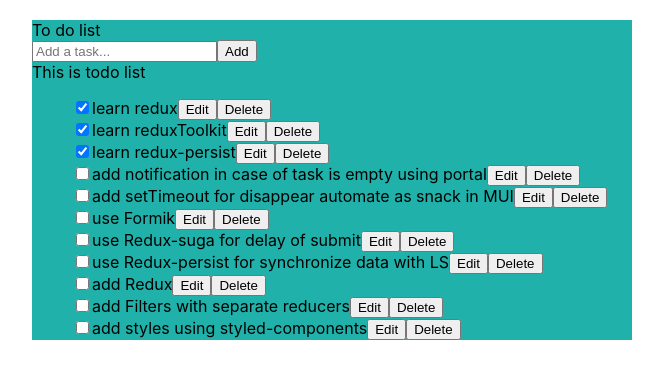
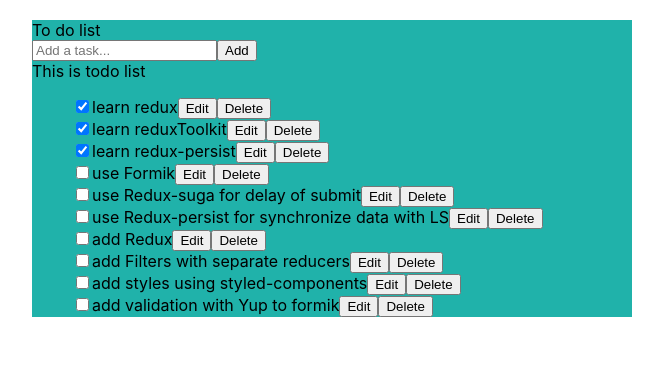
Before and after one commit to VolhaBukhal/todo-react-redux, a React (Create React App) app: page / in a window 1280 px wide. Shown: the top 378 px of the page, without its empty margins (308-971 px from the left). Built offline with nearby package versions, Linux system fonts and the light colour scheme.

Commit message:
feat: add Formik wit validation

```diff
--- a/package.json
+++ b/package.json
@@ -13,6 +13,7 @@
     "@types/react-dom": "^18.0.0",
     "@types/uuid": "^8.3.4",
     "craco": "^0.0.3",
+    "formik": "^2.2.9",
     "npm": "^8.13.1",
     "react": "^18.2.0",
     "react-dom": "^18.2.0",
--- a/src/components/TodoInput/index.tsx
+++ b/src/components/TodoInput/index.tsx
@@ -1,5 +1,6 @@
-import { useState, useEffect, ChangeEvent, MouseEvent } from 'react'
+import { useState, useEffect } from 'react'
 import { v4 as uuid } from 'uuid'
+import { Formik, Field, Form, ErrorMessage, FormikErrors } from 'formik'
 
 import { ITask } from '@/types/types'
 import { useAppDispatch, useAppSelector } from '@/hooks/redux.hooks'
@@ -10,61 +11,75 @@
   SAVE = 'Save',
 }
 
+interface FormValues {
+  text: string
+}
+
 export const TodoInput = () => {
-  const [task, setTask] = useState('')
   const [isEdit, setIsEdit] = useState(false)
   const { curEditingTaskDescr } = useAppSelector((state) => state.todos)
+  const [formValue, setFormValue] = useState({ text: '' })
+
+  const initialValue: FormValues = { text: '' }
   const dispatch = useAppDispatch()
 
   useEffect(() => {
     if (curEditingTaskDescr) {
-      setTask(curEditingTaskDescr)
       setIsEdit(true)
+      setFormValue({ text: curEditingTaskDescr })
     } else {
-      setTask('')
       setIsEdit(false)
+      setFormValue({ text: curEditingTaskDescr })
     }
   }, [curEditingTaskDescr])
 
-  const handleChange = (event: ChangeEvent<HTMLInputElement>) => {
-    setTask(event.currentTarget.value)
+  const validate = (values: FormValues) => {
+    const errors: FormikErrors<FormValues> = {}
+
+    if (!values.text) {
+      errors.text = 'Required!'
+    } else if (values.text.length < 4) {
+      errors.text = 'Min length 4 symbols'
+    }
+    return errors
   }
 
-  const handleTask = (event: MouseEvent<HTMLButtonElement>) => {
-    const currentBtn = event.currentTarget.textContent
-
-    if (currentBtn === ButtonTypes.ADD) {
-      if (task) {
-        const newTask: ITask = {
-          id: uuid(),
-          text: task,
-          completed: false,
-        }
-        dispatch(addTask(newTask))
-        setTask('')
+  return (
+    <>
+      <Formik
+        initialValues={formValue.text ? formValue : initialValue}
+        enableReinitialize
+        validate={validate}
+        onSubmit={(values, actions) => {
+          actions.setSubmitting(false)
+          if (!isEdit) {
+            dispatch(
+              addTask({ id: uuid(), text: values.text, completed: false }),
+            )
             setIsEdit(false)
           } else {
-        alert('Need to add a description first!')
-      }
-    } else {
-      dispatch(updateTask(task))
-      setTask('')
+            dispatch(updateTask(values.text))
             setIsEdit(false)
           }
-  }
-  return (
-    <div className="inputBar" style={{ display: 'flex' }}>
-      <div className="inputTask">
-        <input
+          actions.resetForm()
+        }}
+      >
+        <Form className="inputBar" style={{ display: 'flex' }}>
+          <Field
+            className="inputTask"
             type="text"
-          value={task}
-          onChange={handleChange}
+            id="text"
+            name="text"
             placeholder="Add a task..."
           />
+          <div style={{ color: 'red' }}>
+            <ErrorMessage name="text" component="div" />
           </div>
-      <button onClick={handleTask}>
+          <button type="submit">
             {isEdit ? ButtonTypes.SAVE : ButtonTypes.ADD}
           </button>
-    </div>
+        </Form>
+      </Formik>
+    </>
   )
 }
--- a/src/data/data.ts
+++ b/src/data/data.ts
@@ -1,25 +1,16 @@
 export const tasksData = [
-  { id: '2', text: 'learn redux', completed: true },
-  { id: '3', text: 'learn reduxToolkit', completed: true },
-  { id: '4', text: 'learn redux-persist', completed: true },
-  {
-    id: '5',
-    text: 'add notification in case of task is empty using portal',
-    completed: false,
-  },
+  { id: '1', text: 'learn redux', completed: true },
+  { id: '2', text: 'learn reduxToolkit', completed: true },
+  { id: '3', text: 'learn redux-persist', completed: true },
+  { id: '4', text: 'use Formik', completed: false },
+  { id: '5', text: 'use Redux-suga for delay of submit', completed: false },
   {
     id: '6',
-    text: 'add setTimeout for disappear automate as snack in MUI ',
-    completed: false,
-  },
-  { id: '7', text: 'use Formik', completed: false },
-  { id: '8', text: 'use Redux-suga for delay of submit', completed: false },
-  {
-    id: '9',
     text: 'use Redux-persist for synchronize data with LS',
     completed: false,
   },
-  { id: '10', text: 'add Redux', completed: false },
-  { id: '11', text: 'add Filters with separate reducers', completed: false },
-  { id: '12', text: 'add styles using styled-components', completed: false },
+  { id: '7', text: 'add Redux', completed: false },
+  { id: '8', text: 'add Filters with separate reducers', completed: false },
+  { id: '9', text: 'add styles using styled-components', completed: false },
+  { id: '10', text: 'add validation with Yup to formik', completed: false },
 ]
--- a/src/store/todosSlice.ts
+++ b/src/store/todosSlice.ts
@@ -42,6 +42,8 @@
         return task
       })
       state.tasks = updatedTasks
+      state.curEditingTaskDescr = ''
+      state.curEditingTaskId = ''
     },
     toggleComplete: (state, action: PayloadAction<string>) => {
       const updatedTasks = state.tasks.map((task) => {
```
Also changed, not shown: 1 other file (tests, documents, lock files or other folders). Lines whose indentation alone changed are shown as unchanged.
